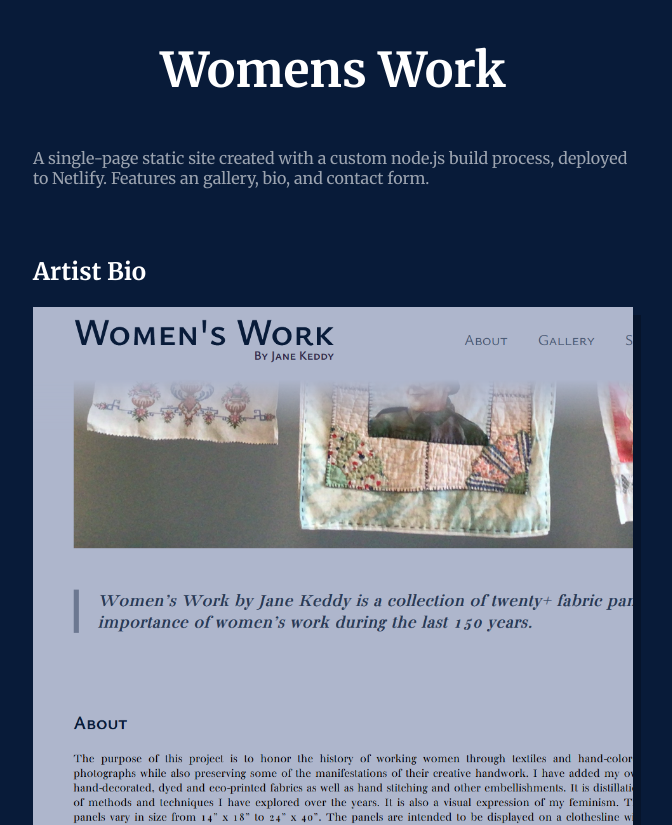
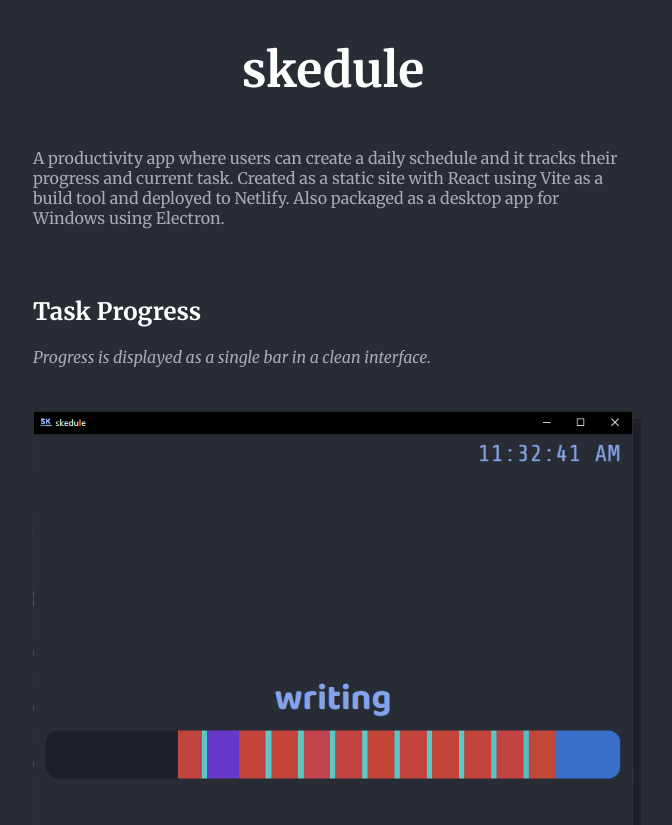
Before and after one commit to skeddles/samkeddy.com, a React (Vite) app: page / in a window 1280 px wide. Shown: the part 7100-7925 px from the top of the page, without its empty margins (307-979 px from the left). Built offline with nearby package versions, Linux system fonts and the light colour scheme.

Commit message:
added skedule

```diff
--- a/src/App.tsx
+++ b/src/App.tsx
@@ -50,6 +50,28 @@
 			</Chunk>
 		</Block>
 
+		<Block title="skedule" color="#282c34">
+			<div className="description">
+				<p>
+					A productivity app where users can create a daily schedule and it tracks their progress and current task.
+					Created as a static site with React using Vite as a build tool and deployed to Netlify.
+					Also packaged as a desktop app for Windows using Electron.
+				</p>
+			</div>
+
+			<Chunk title="Task Progress">
+				<p>Progress is displayed as a single bar in a clean interface. </p>
+				<Image file="skedule.png" />
+			</Chunk>
+
+			<Chunk title="Task Progress">
+				<p>User can adjust settings in the sidebar to control their schedule and preferences</p>
+				<Image file="settings.png" />
+			</Chunk>
+
+		</Block>
+
+
 		<Block title="Womens Work" color="#081b39">
 			<div className="description">
 				<p>
```
Also changed, not shown: public/images/settings.png (added), public/images/skedule.png (added).
